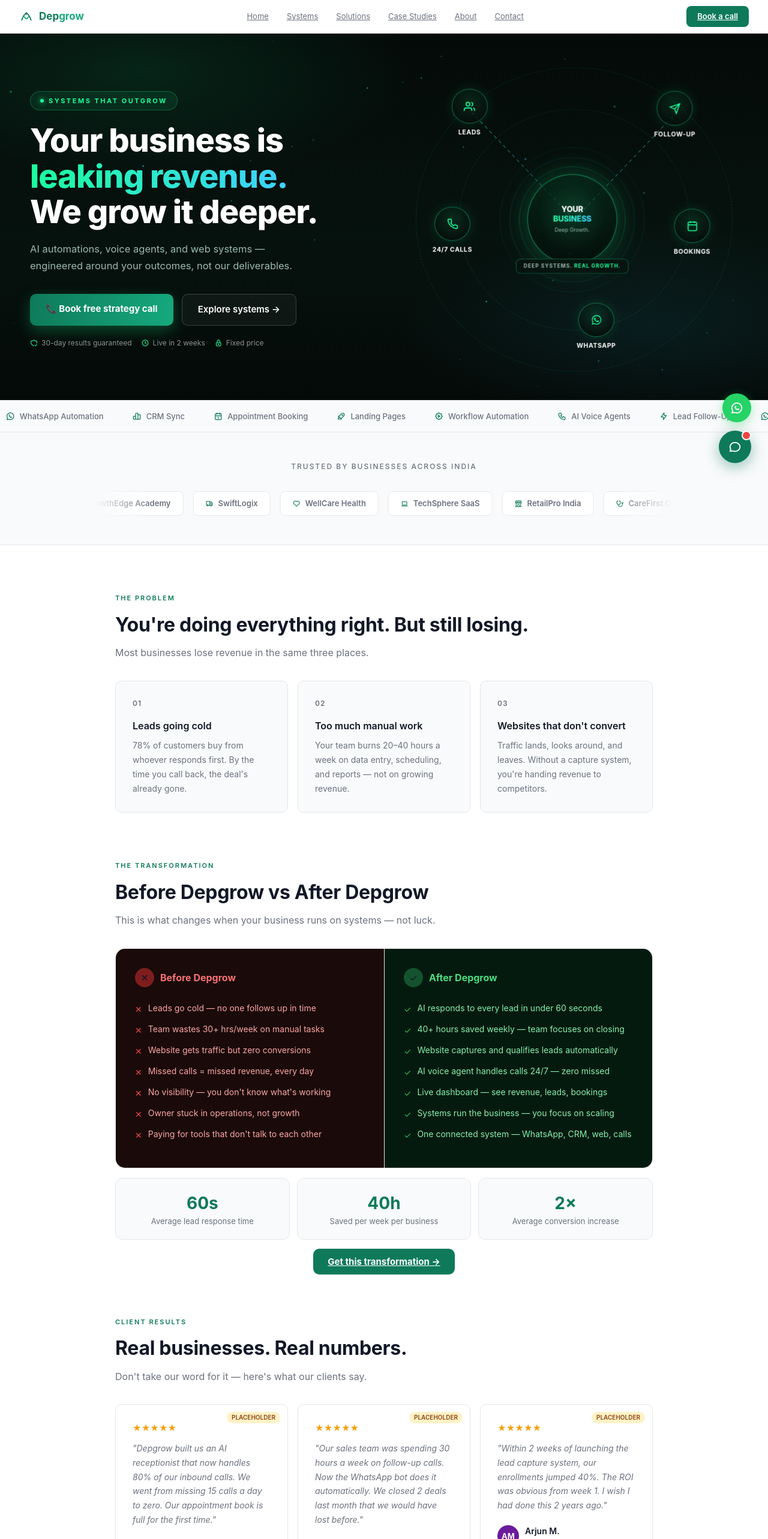
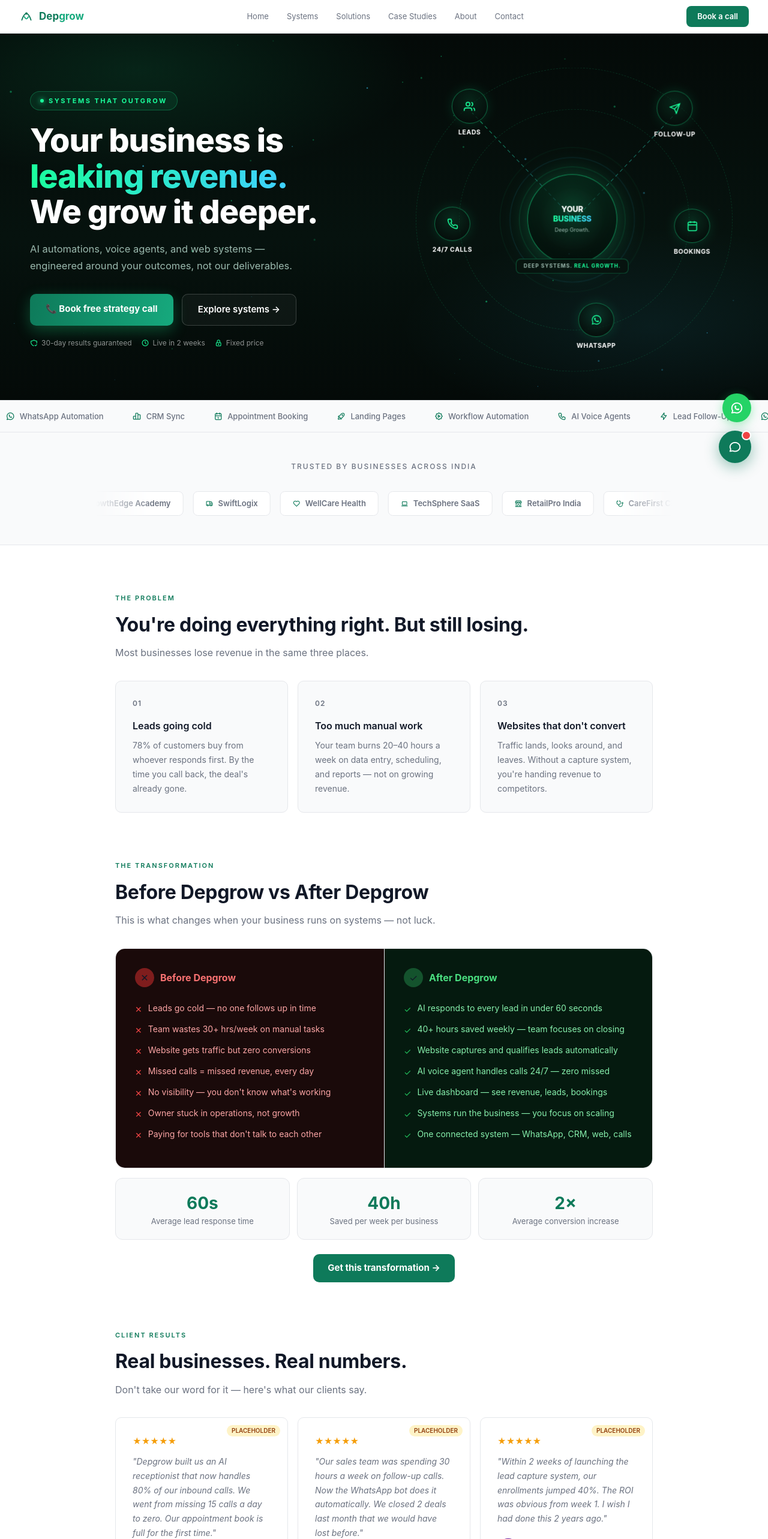
Before and after one commit to depgroworg-collab/depgrow-nextjs, a Next.js app: page / in a window 1280 px wide. Shown: the top 2566 px of the page at 60% size. Built offline with nearby package versions, Linux system fonts and the light colour scheme.

Commit message:
Update globals.css

```diff
--- a/src/styles/globals.css
+++ b/src/styles/globals.css
@@ -35,9 +35,9 @@
 .dep { color: var(--green); }
 .grow { color: var(--green-light); }
 .nav-links { display: flex; gap: 2px; }
-.nav-btn { background: none; border: none; padding: 6px 14px; font-size: 13px; color: var(--text-sec); cursor: pointer; border-radius: 8px; font-family: inherit; }
+.nav-btn { background: none; border: none; padding: 6px 14px; font-size: 13px; color: var(--text-sec); cursor: pointer; border-radius: 8px; font-family: inherit; text-decoration: none; }
 .nav-btn:hover { background: var(--bg2); color: var(--text); }
-.nav-cta { background: var(--green); color: #fff; border: none; padding: 8px 18px; border-radius: 8px; font-size: 13px; cursor: pointer; font-weight: 600; font-family: inherit; }
+.nav-cta { background: var(--green); color: #fff; border: none; padding: 8px 18px; border-radius: 8px; font-size: 13px; cursor: pointer; font-weight: 600; font-family: inherit; text-decoration: none; }
 .nav-cta:hover { background: #0B6649; }
 .hamburger { display: none; flex-direction: column; gap: 5px; cursor: pointer; background: none; border: none; padding: 6px; }
 .hamburger span { display: block; width: 22px; height: 2px; background: var(--text); border-radius: 2px; transition: all 0.3s; }
@@ -46,8 +46,8 @@
 .hamburger.open span:nth-child(3) { transform: rotate(-45deg) translate(5px,-5px); }
 .mobile-menu { display: none; position: fixed; top: 56px; left: 0; right: 0; background: #fff; border-bottom: 1px solid var(--border); padding: 1rem 2rem; z-index: 99; flex-direction: column; gap: 4px; }
 .mobile-menu.open { display: flex; }
-.mobile-menu-btn { background: none; border: none; padding: 10px 0; font-size: 15px; color: var(--text); cursor: pointer; font-family: inherit; text-align: left; border-bottom: 1px solid var(--border); }
-.mobile-cta { background: var(--green); color: #fff; border: none; padding: 12px; border-radius: 8px; font-size: 15px; cursor: pointer; font-weight: 600; font-family: inherit; margin-top: 8px; }
+.mobile-menu-btn { background: none; border: none; padding: 10px 0; font-size: 15px; color: var(--text); cursor: pointer; font-family: inherit; text-align: left; border-bottom: 1px solid var(--border); text-decoration: none; }
+.mobile-cta { background: var(--green); color: #fff; border: none; padding: 12px; border-radius: 8px; font-size: 15px; cursor: pointer; font-weight: 600; font-family: inherit; margin-top: 8px; text-decoration: none; }
 @media(max-width:768px) { .nav-links { display: none; } .hamburger { display: flex; } }
 
 /* ── HERO ────────────────────────────────────── */
@@ -160,9 +160,9 @@
 .sys-feats li i { color: var(--green); font-size: 14px; }
 .sys-price { font-size: 22px; font-weight: 700; margin-bottom: 1rem; }
 .sys-price span { font-size: 14px; font-weight: 400; color: var(--text-sec); }
-.exp-btn { width: 100%; padding: 10px; border-radius: var(--radius); font-size: 14px; cursor: pointer; border: 1px solid var(--border); background: none; color: var(--text); font-family: inherit; font-weight: 500; }
+.exp-btn { width: 100%; padding: 10px; border-radius: var(--radius); font-size: 14px; cursor: pointer; border: 1px solid var(--border); background: none; color: var(--text); font-family: inherit; font-weight: 500; text-decoration: none; display: inline-block; }
 .exp-btn:hover { background: var(--bg2); }
-.exp-btn.f { background: var(--green); color: #fff; border: none; }
+.exp-btn.f { background: var(--green); color: #fff; border: none; text-decoration: none; }
 .exp-btn.f:hover { background: #0B6649; }
 
 /* ── METRICS ─────────────────────────────────── */
@@ -240,15 +240,15 @@
 .cta-band { background: linear-gradient(135deg,var(--green-dark),#0e3d2a); padding: 5rem 2rem; text-align: center; margin-bottom: 0; }
 .cta-band h2 { font-size: 36px; font-weight: 700; color: #fff; margin-bottom: 1rem; line-height: 1.2; }
 .cta-band p { font-size: 16px; color: rgba(255,255,255,0.7); margin-bottom: 2rem; }
-.btn-white { background: #fff; color: var(--green); border: none; padding: 14px 28px; border-radius: 10px; font-size: 15px; font-weight: 700; cursor: pointer; font-family: inherit; margin-bottom: 1rem; display: inline-block; }
+.btn-white { background: #fff; color: var(--green); border: none; padding: 14px 28px; border-radius: 10px; font-size: 15px; font-weight: 700; cursor: pointer; font-family: inherit; margin-bottom: 1rem; display: inline-block; text-decoration: none; }
 .btn-white:hover { background: #f0fdf7; }
 .btn-wa-cta { display: inline-flex; align-items: center; gap: 8px; background: #25D366; color: #fff; border: none; padding: 14px 28px; border-radius: 10px; font-size: 15px; font-weight: 700; cursor: pointer; font-family: inherit; text-decoration: none; margin-left: 12px; }
 .cta-note { font-size: 12px; color: rgba(255,255,255,0.45); margin-top: 1rem; }
 
 /* ── BUTTONS ─────────────────────────────────── */
-.btn-p { background: var(--green); color: #fff; border: none; padding: 12px 24px; border-radius: 10px; font-size: 15px; font-weight: 700; cursor: pointer; font-family: inherit; }
+.btn-p { background: var(--green); color: #fff; border: none; padding: 12px 24px; border-radius: 10px; font-size: 15px; font-weight: 700; cursor: pointer; font-family: inherit; text-decoration: none; display: inline-block; }
 .btn-p:hover { background: #0B6649; }
-.btn-s { background: none; color: var(--text); border: 1px solid var(--border); padding: 12px 24px; border-radius: 10px; font-size: 15px; font-weight: 600; cursor: pointer; font-family: inherit; }
+.btn-s { background: none; color: var(--text); border: 1px solid var(--border); padding: 12px 24px; border-radius: 10px; font-size: 15px; font-weight: 600; cursor: pointer; font-family: inherit; text-decoration: none; display: inline-block; }
 .btn-s:hover { background: var(--bg2); }
 
 /* ── FOOTER ──────────────────────────────────── */
```
